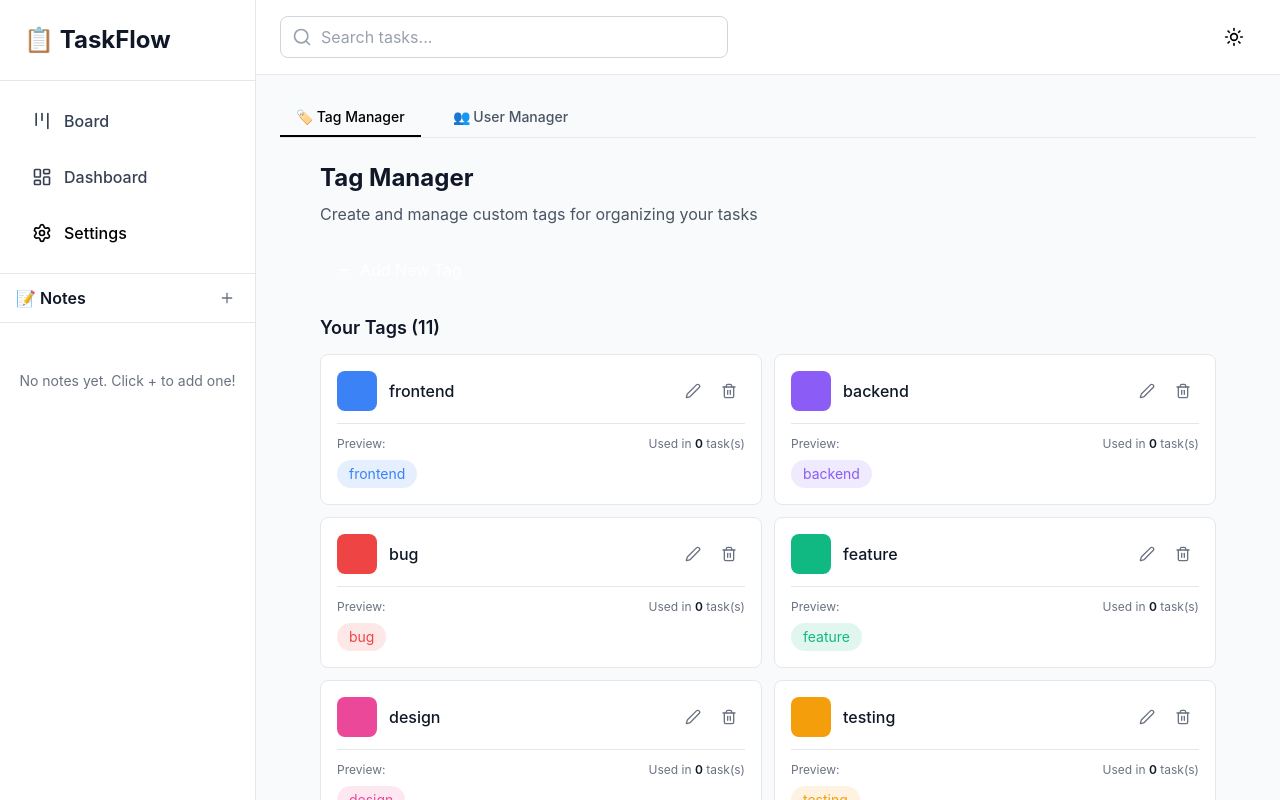
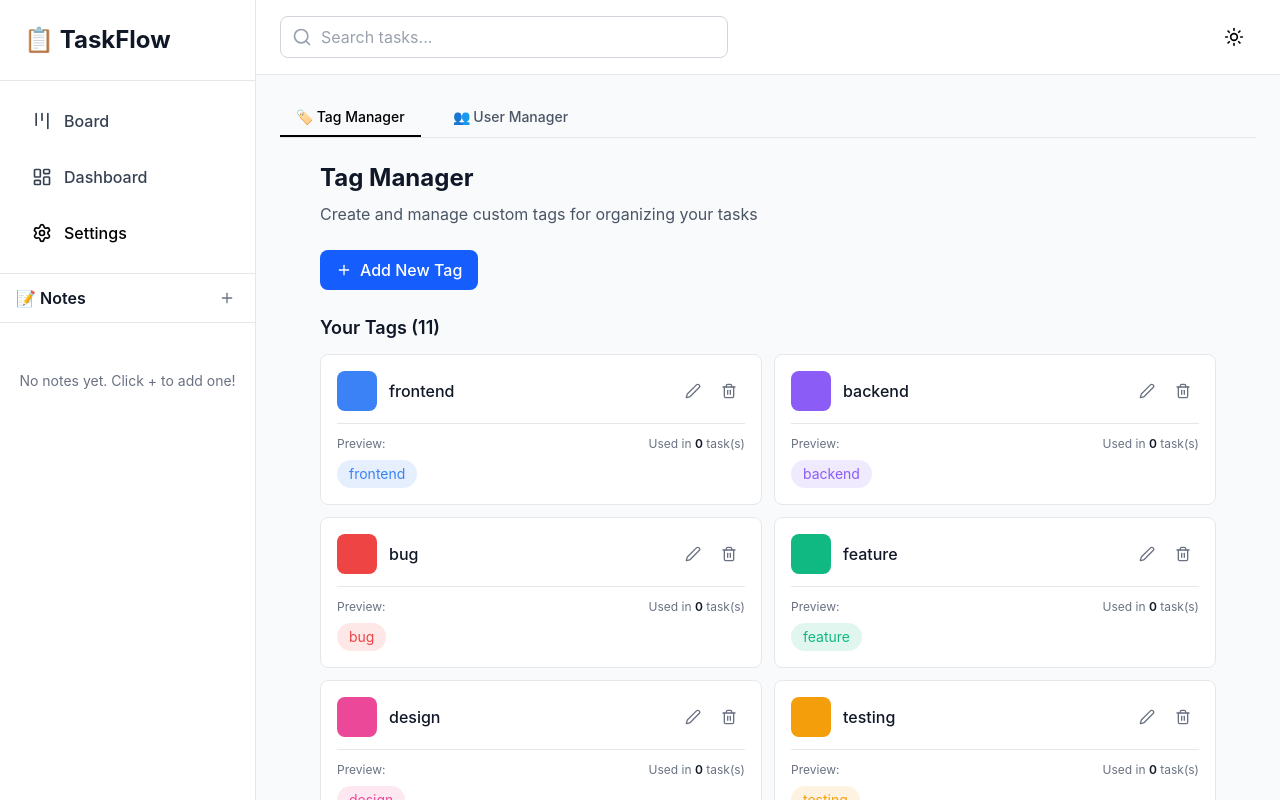
Before and after one commit to anhnth24/work-task-manager, a React (Vite) app: page /settings in a window 1280 px wide. Built offline with nearby package versions, Linux system fonts and the light colour scheme.

Commit message:
Fix button visibility - ensure primary action buttons have proper contrast

```diff
--- a/src/components/board/Column.tsx
+++ b/src/components/board/Column.tsx
@@ -30,7 +30,7 @@ export function Column({ status, label, tasks }: ColumnProps) {
         </div>
         <button
           onClick={() => openTaskModal('create')}
-          className="p-1 text-gray-500 hover:text-gray-700 dark:text-gray-400 dark:hover:text-gray-200 transition-colors"
+          className="p-1 text-gray-600 hover:text-blue-600 dark:text-gray-300 dark:hover:text-blue-400 transition-colors"
           aria-label={`Add task to ${label}`}
         >
           <Plus className="w-5 h-5" />
--- a/src/components/settings/TagManager.tsx
+++ b/src/components/settings/TagManager.tsx
@@ -78,7 +78,7 @@ export function TagManager() {
         {!isAdding ? (
           <button
             onClick={() => setIsAdding(true)}
-            className="flex items-center gap-2 px-4 py-2 bg-primary-600 text-white rounded-lg hover:bg-primary-700 transition-colors"
+            className="flex items-center gap-2 px-4 py-2 bg-blue-600 text-white rounded-lg hover:bg-blue-700 transition-colors font-medium"
           >
             <Plus className="w-4 h-4" />
             Add New Tag
--- a/src/components/settings/UserManager.tsx
+++ b/src/components/settings/UserManager.tsx
@@ -93,7 +93,7 @@ export function UserManager() {
         {!isAdding ? (
           <button
             onClick={() => setIsAdding(true)}
-            className="flex items-center gap-2 px-4 py-2 bg-primary-600 text-white rounded-lg hover:bg-primary-700 transition-colors"
+            className="flex items-center gap-2 px-4 py-2 bg-blue-600 text-white rounded-lg hover:bg-blue-700 transition-colors font-medium"
           >
             <Plus className="w-4 h-4" />
             Add New User
```
